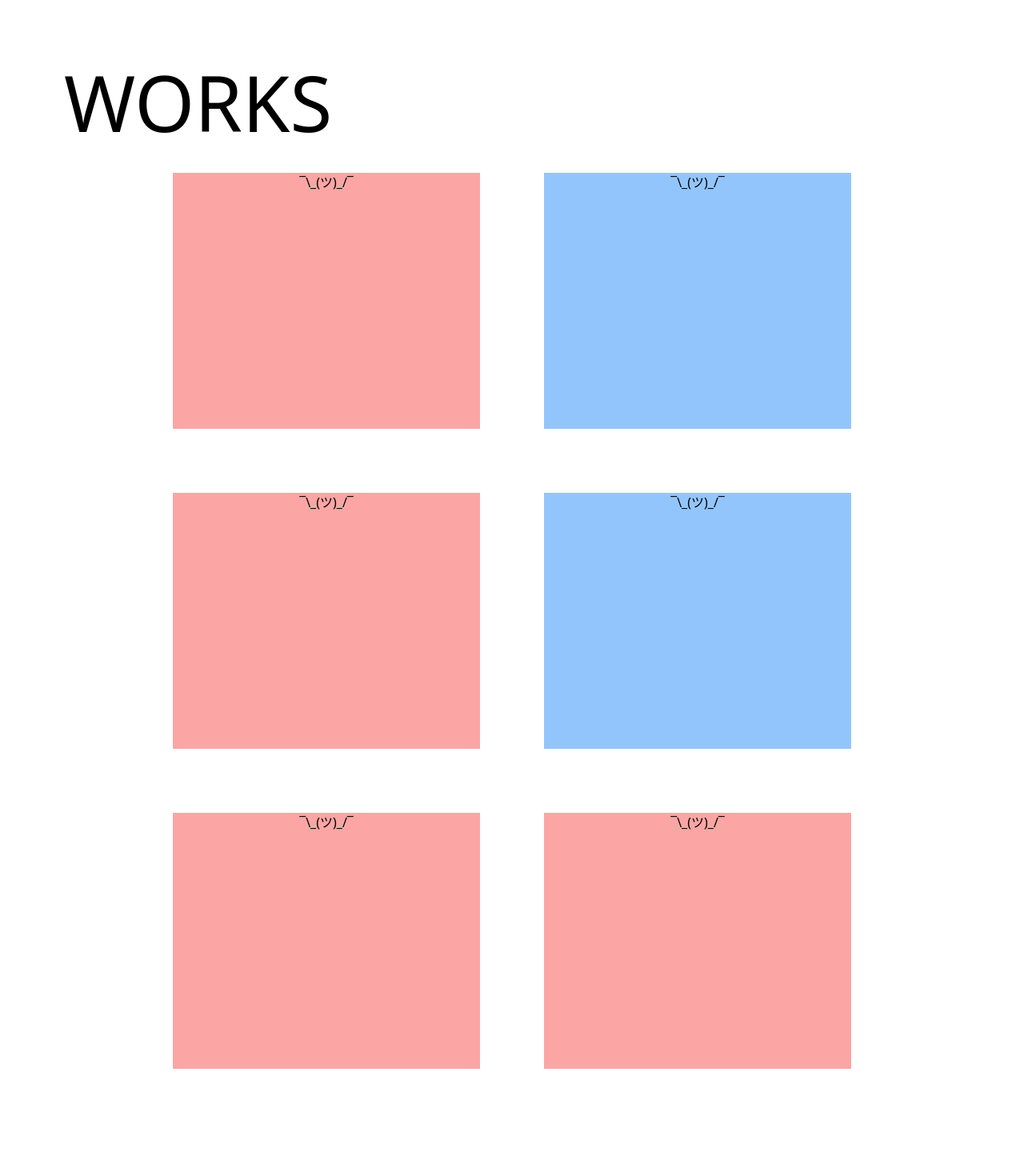
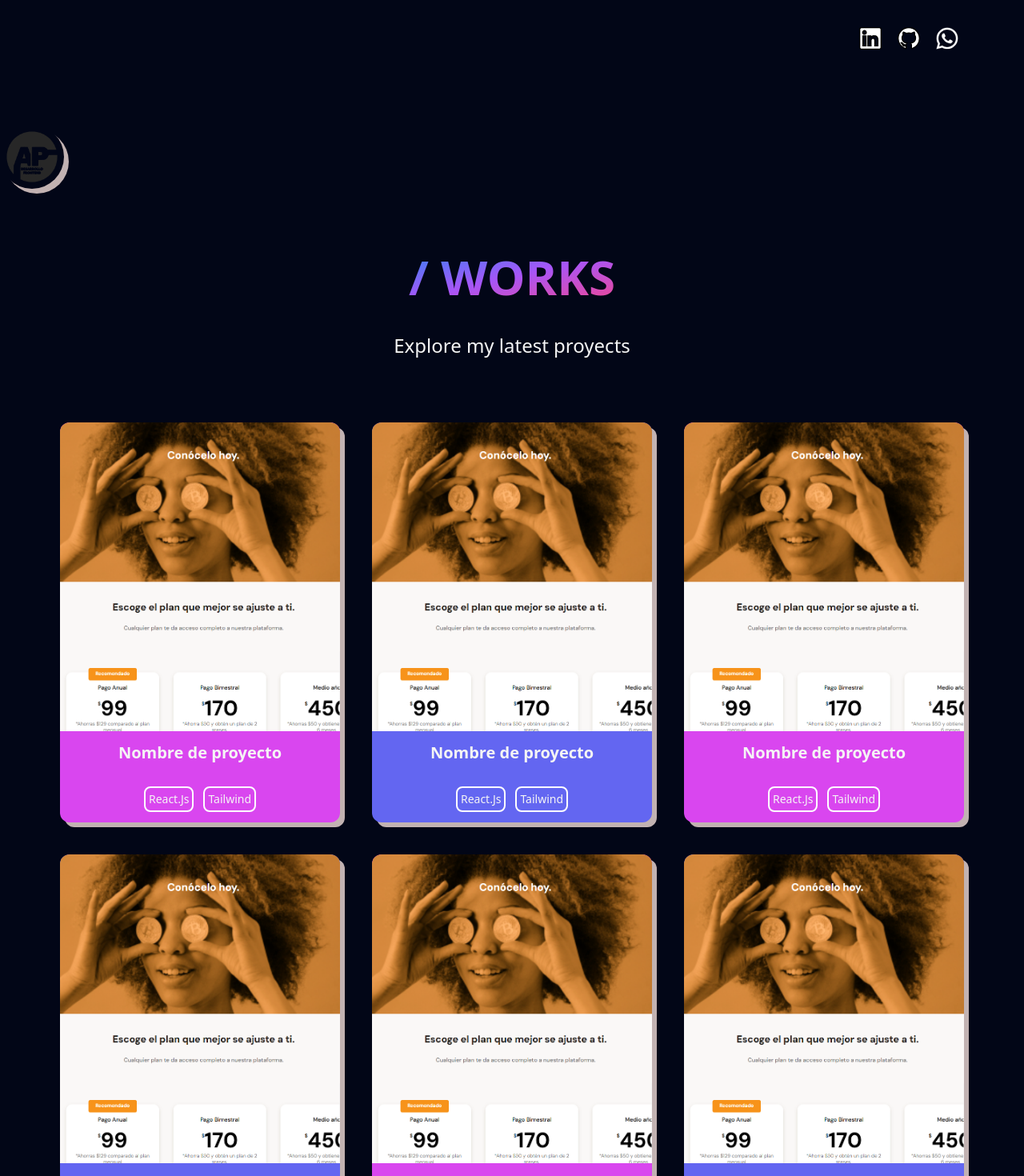
Before and after one commit to Liottaap/Portfolio, a React (Create React App) app: page /works in a window 1280 px wide. Shown: the top 1470 px of the page at 80% size. Before the commit the page ends 1416 px from the top, so only its background shows below. Built offline with nearby package versions, Linux system fonts and the light colour scheme.

Commit message:
agregue pagina Works y agregue estilos. Modifique Header

```diff
--- /dev/null
+++ b/src/components/ButtonsContainer.jsx
@@ -0,0 +1,12 @@
+import RedesButton from "./RedesButton"
+
+function ButtonsContainer(){
+
+    return(
+        <div className="w-full h-14 flex p-4 justify-end items-center pr-20">
+        <RedesButton/>
+    </div>
+    )
+}
+
+export default ButtonsContainer
--- /dev/null
+++ b/src/components/HomeButton.jsx
@@ -0,0 +1,18 @@
+
+import LogoLA from '../assets/LogoPorfolio.png'
+
+function HomeButton () {
+
+    return(
+        <button className='w-20 h-20 shadow-[6px_6px_0px_#c2b2b2] rounded-full'
+        style={{
+            backgroundImage: `url(${LogoLA})`,
+            backgroundSize: "cover",
+            backgroundPosition: "center",
+            backgroundRepeat: "no-repeat",
+        }}>
+    </button>
+    )
+}
+
+export default HomeButton
--- a/src/components/ItemListContainer.jsx
+++ /dev/null
@@ -1,8 +0,0 @@
-import { Works } from "../pages/Works"
-
-function ItemListContainer () {
-
-    return(
-        < Works />
-    )
-}
--- /dev/null
+++ b/src/components/Proyect.jsx
@@ -0,0 +1,19 @@
+import Ejemplo from '../assets/imagenEjemplo.jpg'
+
+function Proyect () {
+
+    return(
+        <div className="shadow-[6px_6px_0px_#c2b2b2] cursor-pointer flex flex-col h-[500px] w-[350px] rounded-xl items-center hover:translate-y-2 hover:translate-x-2 hover:shadow-none transition-all odd:bg-fuchsia-500 even:bg-indigo-500 ">
+            <img src={Ejemplo} alt="pagina de ejemplo" className="h-full w-full bg-white rounded-t-xl"/>
+            <div className="flex flex-col h-2/6 gap-2 align-center justify-center">
+                <h2 className="font-bold text-xl text-whitesmoke pb-5">Nombre de proyecto</h2>
+                <ul className="w-full flex gap-3  justify-center items-center text-center">
+                    <li className="w-auto rounded-lg p-1 border-2 border-white  text-whitesmoke text-sm">React.Js</li>
+                    <li className="w-auto rounded-lg p-1 border-2 border-white  text-whitesmoke text-sm">Tailwind</li>
+                </ul>
+            </div>
+
+        </div>
+    )
+}
+export default Proyect
--- a/src/components/Proyects.jsx
+++ /dev/null
@@ -1,15 +0,0 @@
-
-
-function Proyects (name, img, desc ) {
-
-
-    return(
-        <div>
-            <h2>{name}</h2>
-            <img src={img} alt="Proyecto" />
-            <p>{desc}</p>
-        </div>
-    )
-}
-
-export default Proyects
--- /dev/null
+++ b/src/components/ProyectsContainer.jsx
@@ -0,0 +1,18 @@
+import Proyect from "./Proyect";
+
+
+function ProyectsContainer() {
+
+    return(
+        <main className=" flex flex-wrap gap-10 justify-center items-center mb-0 pb-0 ">
+            <Proyect isPink={true}/>
+            <Proyect isPink={false}/>
+            <Proyect isPink={true}/>
+            <Proyect isPink={false}/>
+            <Proyect isPink={true}/>
+            <Proyect isPink={false}/>
+
+        </main>
+    )
+}
+export default ProyectsContainer
--- a/src/pages/Header.jsx
+++ b/src/pages/Header.jsx
@@ -1,22 +1,21 @@
 import { Link } from 'react-router-dom';
 import '../assets/styles/globals.css'
-import RedesButton from "../components/RedesButton";
-
+import ButtonsContainer from '../components/ButtonsContainer';
+/* import LogoLA from '../assets/LogoPorfolio.png' */
 function Header() {
 
     return(
-        <header className="flex flex-col items-center gap-20 min-h-screen pb-5 pr-10 pl-10 bg-slate-950">
-            <div className="w-full h-14 flex p-4 justify-end items-center pr-20">
-                <RedesButton/>
-            </div>
-            <h1 className="text-9xl text-center pb-10 font-extrabold   bg-gradient-to-r from-blue-500 via-purple-500 to-pink-500 bg-clip-text text-transparent">
+        <header className="flex flex-col items-center gap-5 min-h-screen pb-5 pr-10 pl-10 bg-slate-950">
+            <ButtonsContainer/>
+            <h1 className="text-8xl text-center pb-10 font-extrabold   bg-gradient-to-r from-blue-500 via-purple-500 to-pink-500 bg-clip-text text-transparent">
             {Array.from("FRONTEND DEVELOPER").map((letter, index) => (
                 <span key={index} className="animate-glow" style={{ animationDelay: `${index * 0.1}s` }}>
                 {letter}
                 </span>
             ))}
             </h1>
-            <nav className="w-9/12 h-max relative flex items-center  p-4  text-white border-l-8 border-b-8 border-transparent bg-clip-border animate-border ">
+            <nav className="w-9/12 h-max relative flex items-center  p-4  text-white border-transparent bg-clip-border animate-border ">
+{/*                 <img src={LogoLA} alt="-" className='w-80'/> */}
                 <div className="flex flex-col w-full items-end justify-end gap-10 text-8xl bg-gradient-to-r from-blue-500 via-purple-500 to-pink-500 bg-clip-text text-transparent pr-10">
                     <Link to="/about" className=" inline-block text-purple-400 cursor-pointer hover:scale-125 hover:-translate-x-44 transition-all duration-500">ABOUT</Link>
                     <Link to="/works" className=" inline-block text-purple-400 cursor-pointer hover:scale-125 hover:-translate-x-44 transition-all duration-500">WORKS</Link>
--- a/src/pages/Works.jsx
+++ b/src/pages/Works.jsx
@@ -1,17 +1,17 @@
-
-
+import ProyectsContainer from "../components/ProyectsContainer"
+import ButtonsContainer from '../components/ButtonsContainer';
+import HomeButton from "../components/HomeButton";
 function Works () {
     return(
-        <section className=" w-full min-h-min flex flex-col gap-10 items-start justify-center p-20">
-            <h1 className="text-8xl">WORKS</h1>
-            <section id="works" className="flex flex-wrap justify-center items-center gap-20 justify-items-center text-center">
-                <div className="w-96 h-80 bg-red-300">¯\_(ツ)_/¯</div>
-                <div className="w-96 h-80 bg-blue-300">¯\_(ツ)_/¯</div>
-                <div className="w-96 h-80 bg-red-300">¯\_(ツ)_/¯</div>
-                <div className="w-96 h-80 bg-blue-300">¯\_(ツ)_/¯</div>
-                <div className="w-96 h-80 bg-red-300">¯\_(ツ)_/¯</div>
-                <div className="w-96 h-80 bg-red-300">¯\_(ツ)_/¯</div>
-            </section>
+        <section className="bg-slate-950 min-h-screen  flex gap-20 flex-col pt-5 pb-40 ">
+            <ButtonsContainer/>
+            <HomeButton/>
+            <div className="flex flex-col justify-center items-center gap-10 text-2xl">
+                <h1 className="text-6xl font-bold bg-gradient-to-br text-center from-blue-500 via-purple-500 to-pink-500 text-transparent bg-clip-text underline">  / WORKS </h1>
+                <p className="text-whitesmoke">Explore my latest proyects</p>
+            </div>
+
+            <ProyectsContainer/>
         </section>
 
     )
```
Also changed, not shown: src/assets/imagenEjemplo.jpg (added).
